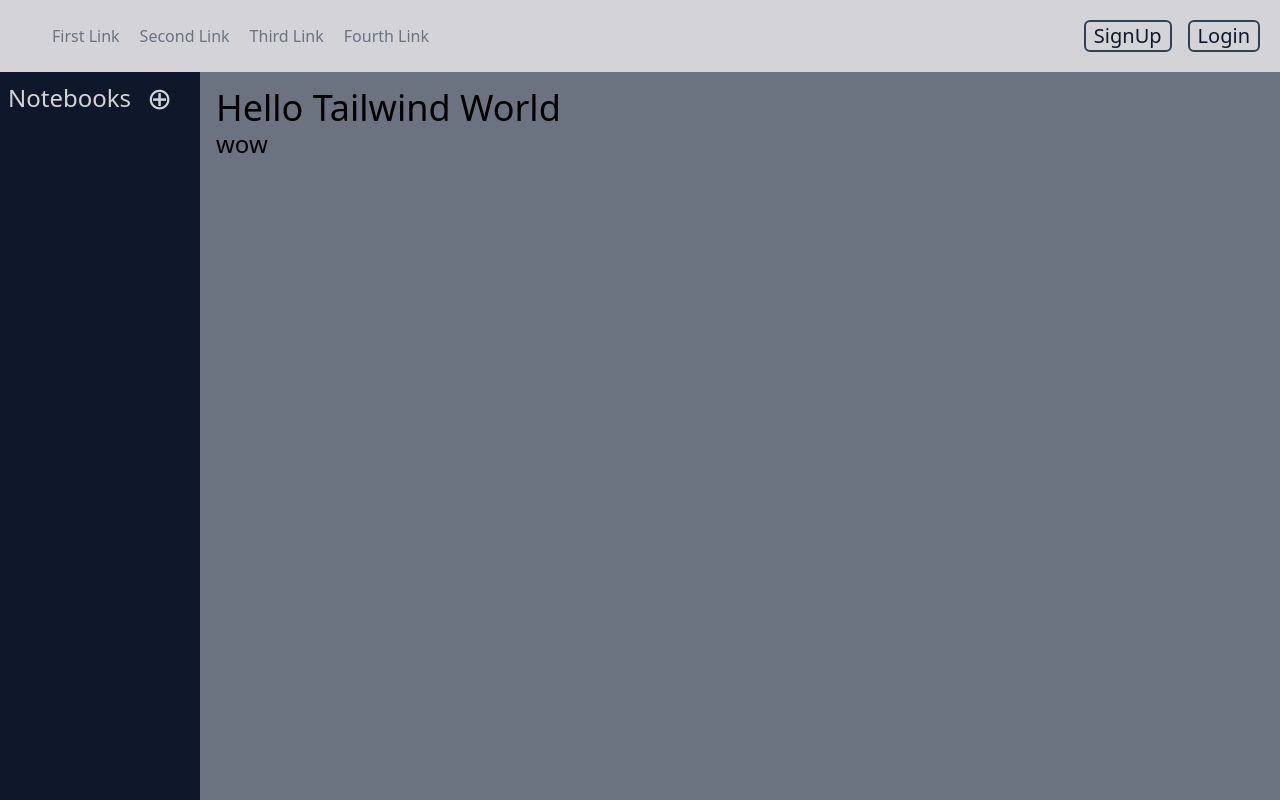
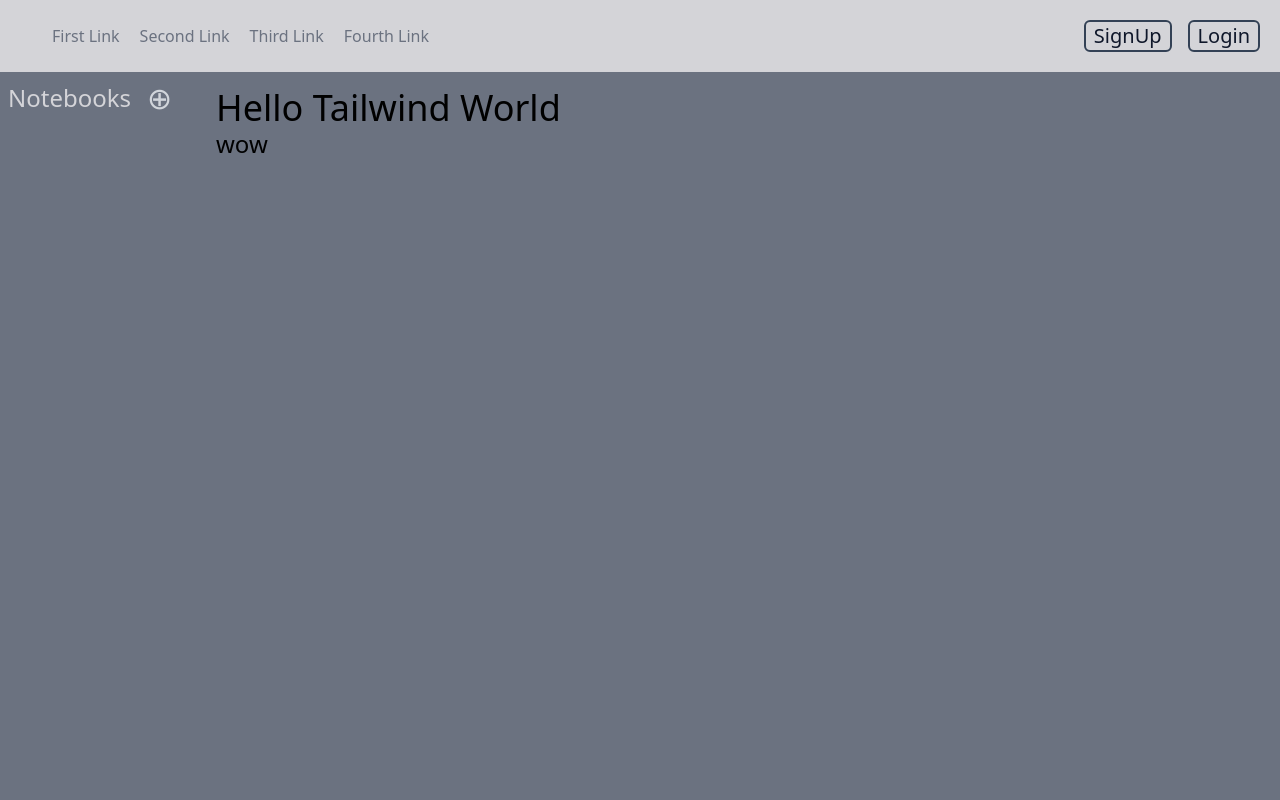
Before and after one commit to Lootmann/django-memo, a Django app: page / in a window 1280 px wide. Run offline with Django 4.2, Linux system fonts and the light colour scheme; data that the repository does not hold is empty; some libraries are stand-ins or nearby versions.

```diff
--- a/templates/sidebar.html
+++ b/templates/sidebar.html
@@ -1,6 +1,6 @@
 {% load list_all_notebooks %}
 
-<div id="sidebar" class="pl-2 pt-2 bg-slate-900 text-zinc-300 text-2xl">
+<div id="sidebar" class="pl-2 pt-2 text-zinc-300 text-2xl">
   <form action="{% url 'notebooks:create' %}" method="post">
     {% csrf_token %}
     <div class="flex items-center gap-2">
```
